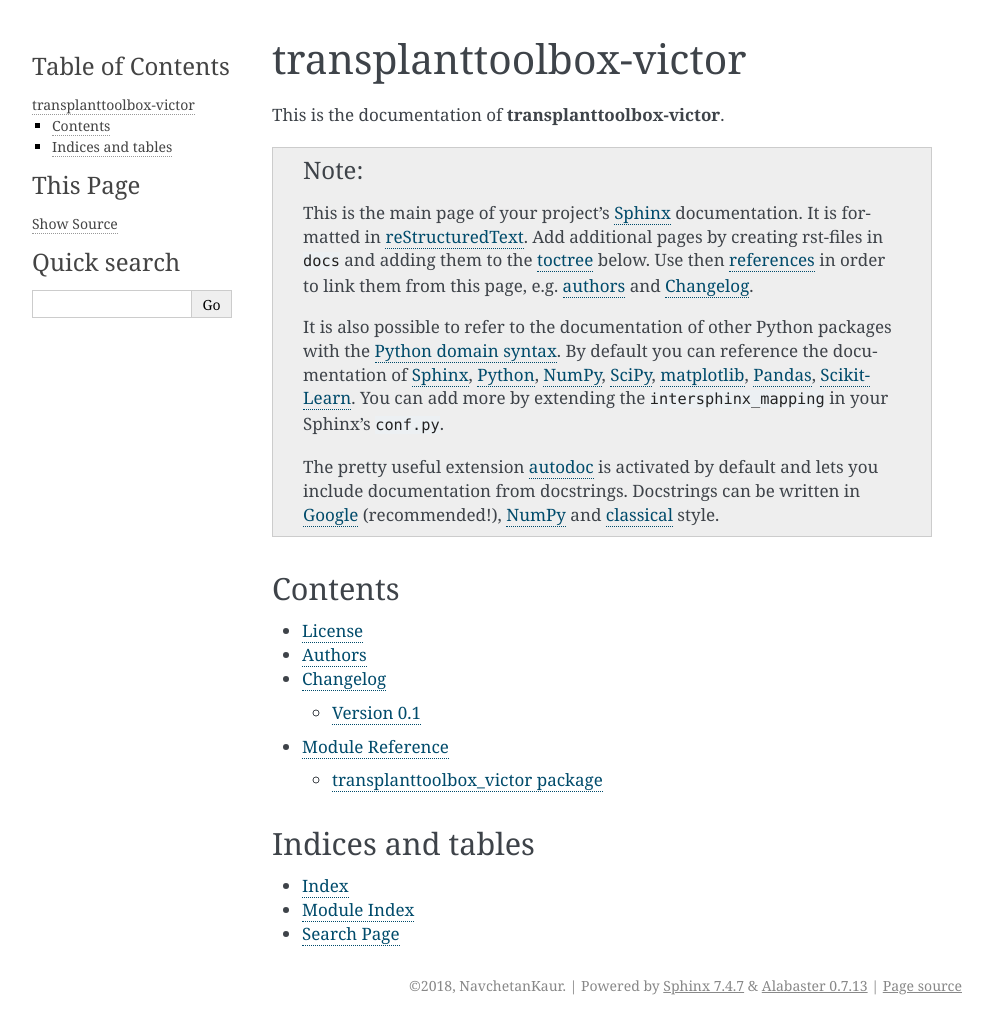
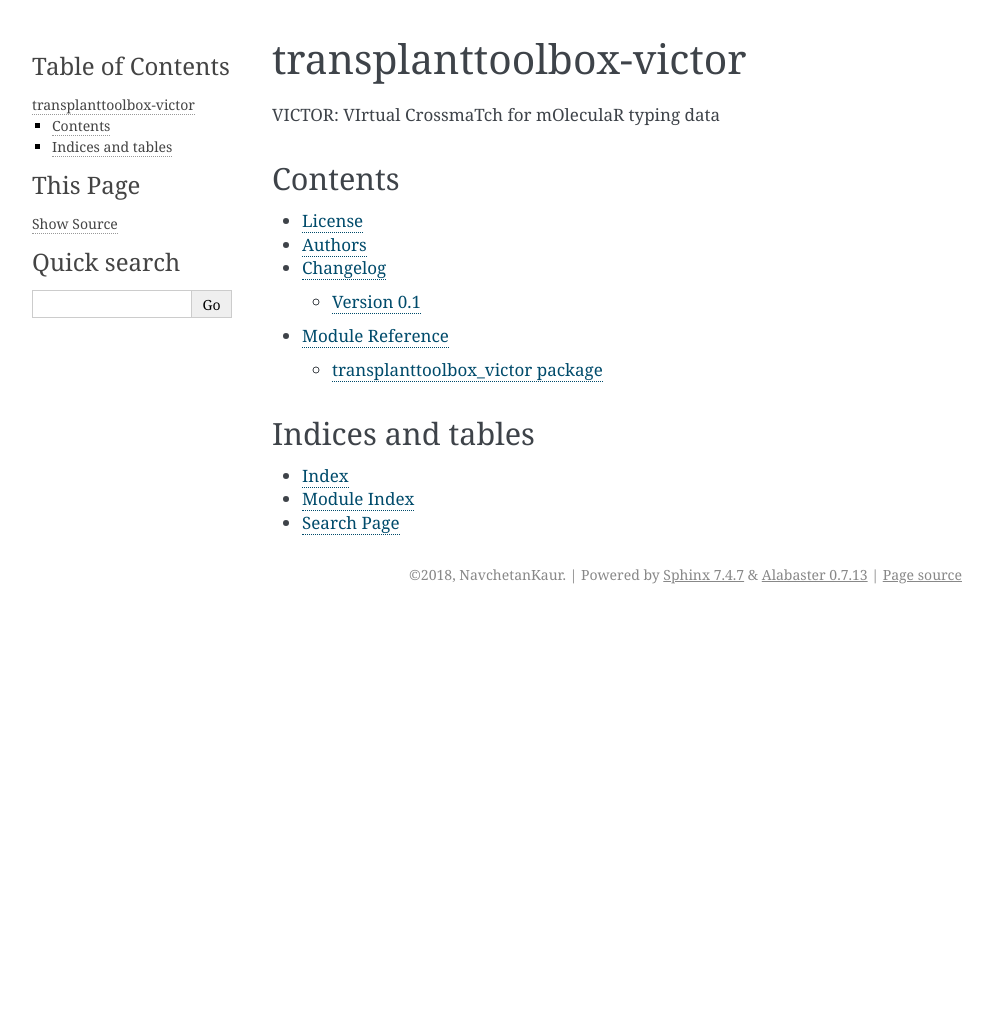
Before and after one commit to lgragert/transplanttoolbox-victor, a Sphinx documentation site: the page built from docs/index.rst, in a window 1280 px wide. Shown: the whole page, without its empty margins (148-1140 px from the left). Built offline with Sphinx 7.4.7, drawn with Linux system fonts in a browser that asks for light colours; after the commit the page ends 900 px from its top, so only the background shows below that.

Commit message:
index.rst  page changed for victor description

```diff
--- a/docs/index.rst
+++ b/docs/index.rst
@@ -2,40 +2,15 @@
 transplanttoolbox-victor
 ========================
 
-This is the documentation of **transplanttoolbox-victor**.
+VICTOR: VIrtual CrossmaTch for mOleculaR typing data
 
-.. note::
+.. Virtual Crossmatch for molecular HLA typing data
 
-    This is the main page of your project's `Sphinx <http://sphinx-doc.org/>`_
-    documentation. It is formatted in `reStructuredText
-    <http://sphinx-doc.org/rest.html>`__. Add additional pages by creating
-    rst-files in ``docs`` and adding them to the `toctree
-    <http://sphinx-doc.org/markup/toctree.html>`_ below. Use then
-    `references <http://sphinx-doc.org/markup/inline.html>`__ in order to link
-    them from this page, e.g. :ref:`authors <authors>` and :ref:`changes`.
-
-    It is also possible to refer to the documentation of other Python packages
-    with the `Python domain syntax
-    <http://sphinx-doc.org/domains.html#the-python-domain>`__. By default you
-    can reference the documentation of `Sphinx <http://sphinx.pocoo.org>`__,
-    `Python <http://docs.python.org/>`__, `NumPy
-    <http://docs.scipy.org/doc/numpy>`__, `SciPy
-    <http://docs.scipy.org/doc/scipy/reference/>`__, `matplotlib
-    <http://matplotlib.sourceforge.net>`__, `Pandas
-    <http://pandas.pydata.org/pandas-docs/stable>`__, `Scikit-Learn
-    <http://scikit-learn.org/stable>`__. You can add more by
-    extending the ``intersphinx_mapping`` in your Sphinx's ``conf.py``.
-
-    The pretty useful extension `autodoc
-    <http://www.sphinx-doc.org/en/stable/ext/autodoc.html>`__ is activated by
-    default and lets you include documentation from docstrings. Docstrings can
-    be written in `Google
-    <http://google.github.io/styleguide/pyguide.html#Comments>`__
-    (recommended!), `NumPy
-    <https://github.com/numpy/numpy/blob/master/doc/HOWTO_DOCUMENT.rst.txt>`__
-    and `classical
-    <http://www.sphinx-doc.org/en/stable/domains.html#info-field-lists>`__
-    style.
+    Virtual crossmatch for solid organ transplantation is done by cross referencing candidate’s unacceptable antigens with donor’s
+    HLA typing. This manual process is laborious when donor’s HLA typing is ambiguous and candidate has allele specific antibodies.
+     VICTOR: VIrtual CrossmaTch for mOlecular typing data is a web application that computes virtual crossmatch for unambiguous and
+     ambiguous HLA typing data and antigen specific or allele specific alloantibodies. Transplanttoolbox-victor is VICTOR’s python
+     package available under GNU General Public License.
 
 
 Contents
```
Also changed, not shown: 2 other files.
